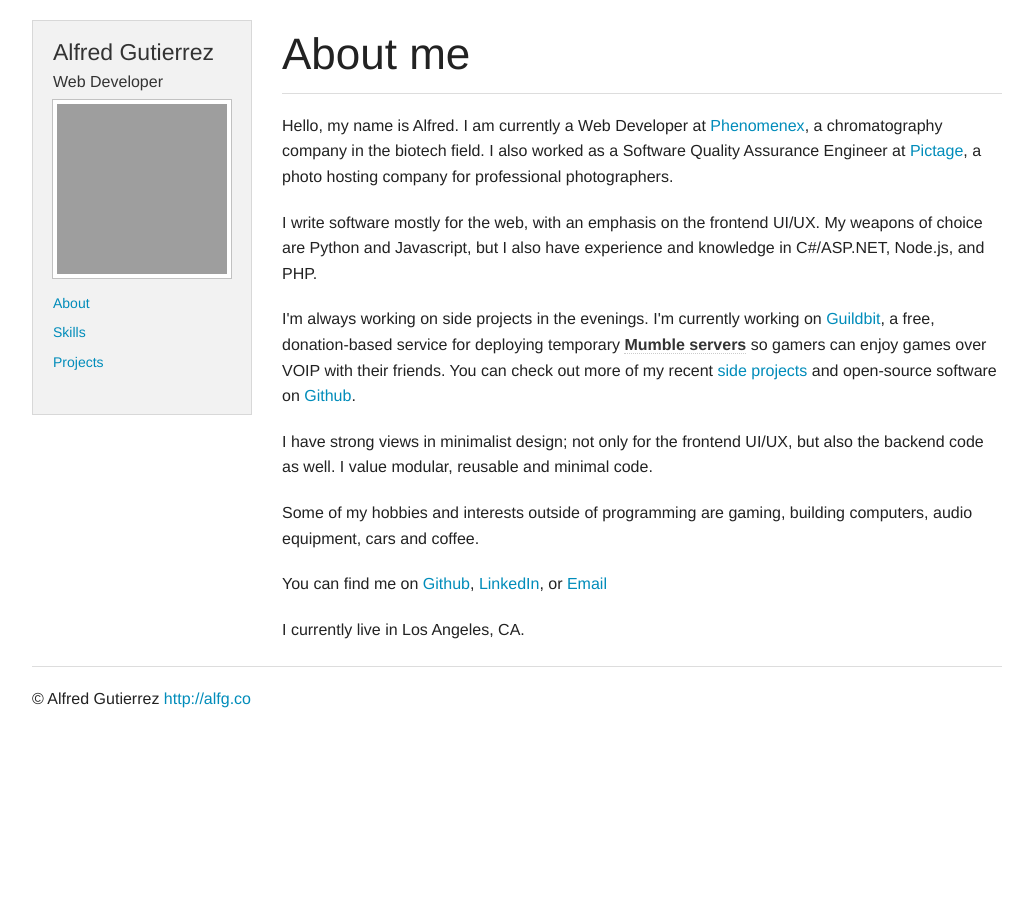
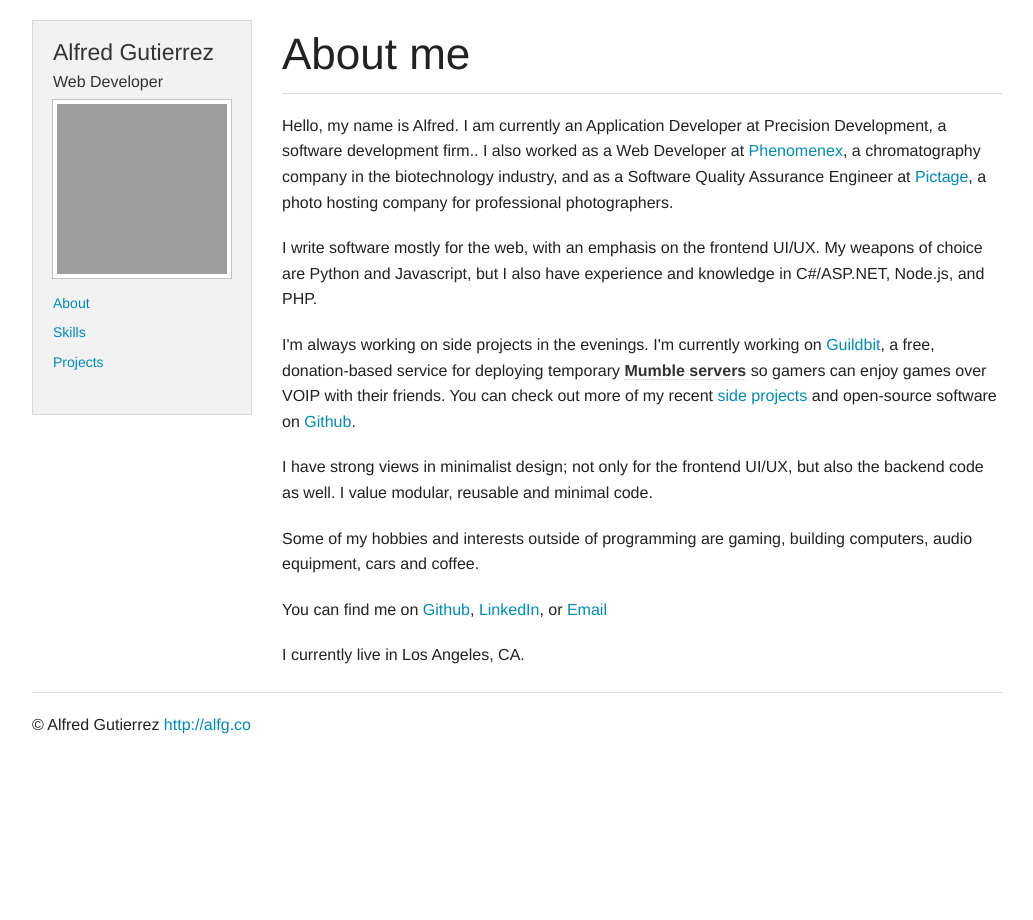
Before and after one commit to alfg/alfg.github.io, a Jekyll site: the page built from index.html, in a window 1280 px wide. Shown: the whole page, without its empty margins (123-1156 px from the left). Built offline with Jekyll 4.4.1, drawn with Linux system fonts in a browser that asks for light colours; Markdown is read by kramdown in place of the engine named in the settings; grey boxes are pictures that could not be loaded.

Commit message:
Update index.html

```diff
--- a/index.html
+++ b/index.html
@@ -5,9 +5,10 @@ layout: default
         <h1>About me</h1>
         <hr />
 
-        <p>Hello, my name is Alfred. I am currently a Web Developer at <a href="http://phenomenex.com">Phenomenex</a>,
-         a chromatography company in the biotech field. I also worked as a Software Quality Assurance Engineer at
-        <a href="http://pictage.com">Pictage</a>, a photo hosting company for professional photographers.</p>
+        <p>Hello, my name is Alfred.  I am currently an Application Developer at Precision Development, a
+        software development firm..  I also worked as a Web Developer at <a href="http://www.phenomenex.com">Phenomenex</a>,
+        a chromatography company in the biotechnology industry, and as a Software Quality Assurance Engineer
+        at <a href="http://www.pictage.com">Pictage</a>, a photo hosting company for professional photographers.</p>
 
         <p>I write software mostly for the web, with an emphasis on the frontend UI/UX. My weapons of choice are
         Python and Javascript, but I also have experience and knowledge in C#/ASP.NET, Node.js, and PHP.</p>
```
